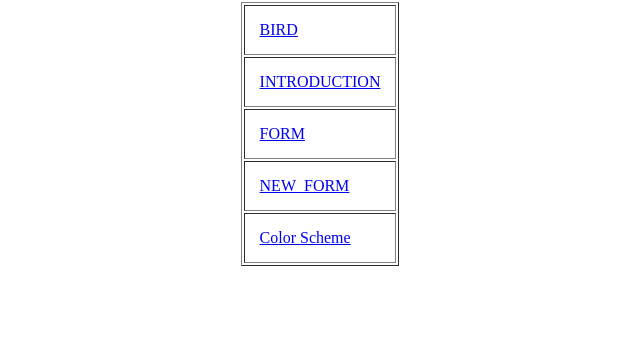
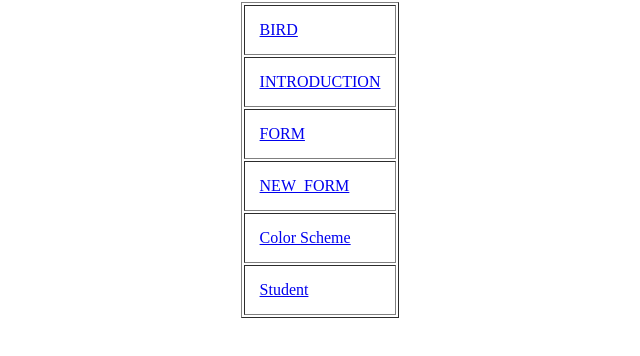
Before and after one commit to IrajHafeez/webtechnologies, a plain HTML site: page class-task/index.html in a window 1280 px wide. Shown: the part 64-420 px from the top of the page, without its empty margins (320-960 px from the left). Drawn offline with Linux system fonts and the light colour scheme.

Commit message:
Update index.html

```diff
--- a/class-task/index.html
+++ b/class-task/index.html
@@ -34,6 +34,11 @@
             <a href="color scheme/color.html">Color Scheme</a>
         </td>
     </tr>
+      <tr>
+        <td>
+            <a href="student/index.html">Student</a>
+        </td>
+    </tr>
 </table>
 
 </center>
```
